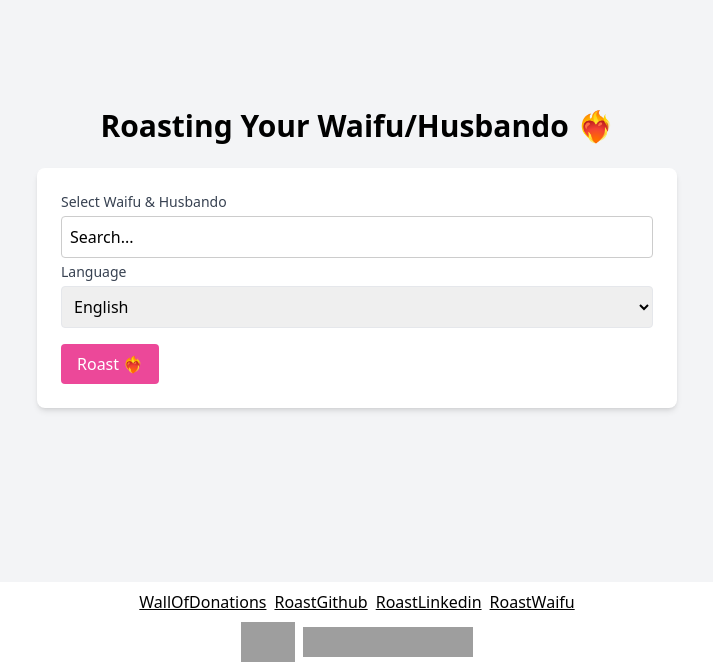
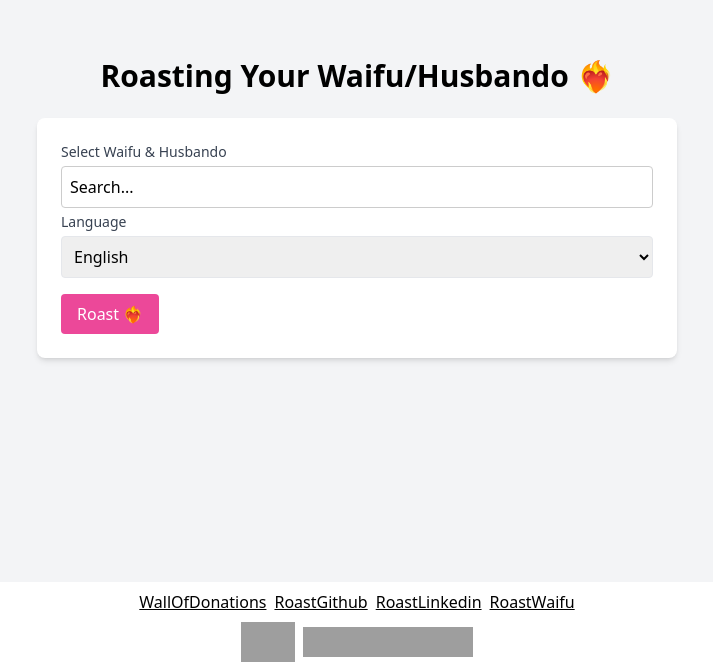
Before and after one commit to bagusindrayana/roastwaifu, a SvelteKit app: page / in a window 1280 px wide. Shown: the part 130-800 px from the top of the page, without its empty margins (283-996 px from the left). Built offline with nearby package versions, Linux system fonts and the light colour scheme; grey boxes are pictures that could not be loaded.

Commit message:
add space on bottom

```diff
--- a/src/routes/+page.svelte
+++ b/src/routes/+page.svelte
@@ -130,6 +130,8 @@
             </div>
         {/if}
     </div>
+    <div style="height: 100px;">
+    </div>
     <div
         id="footer"
         class="fixed left-0 right-0 p-2 flex flex-col gap-2 text-center justify-center w-full bg-white bottom-0"
```
